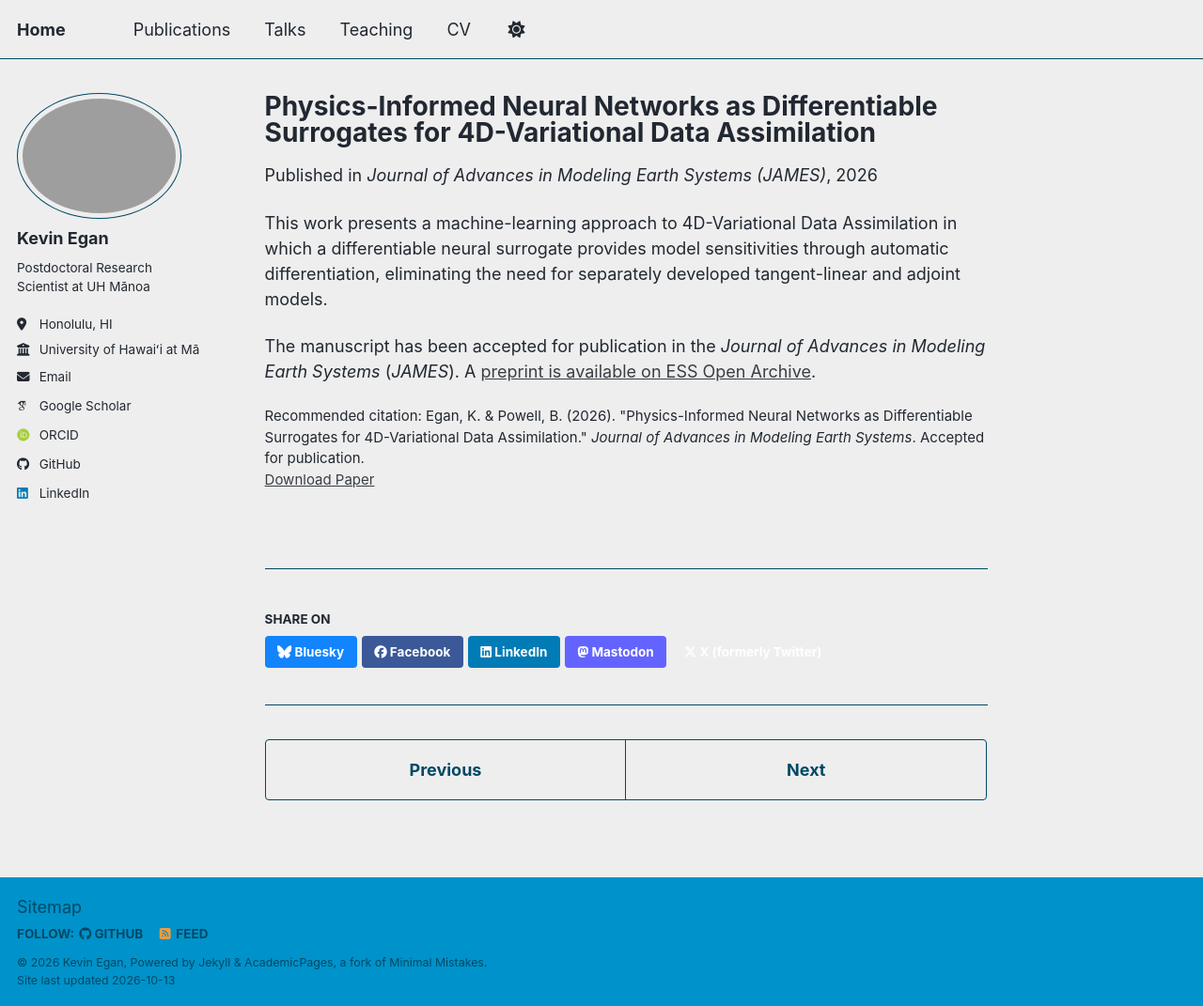
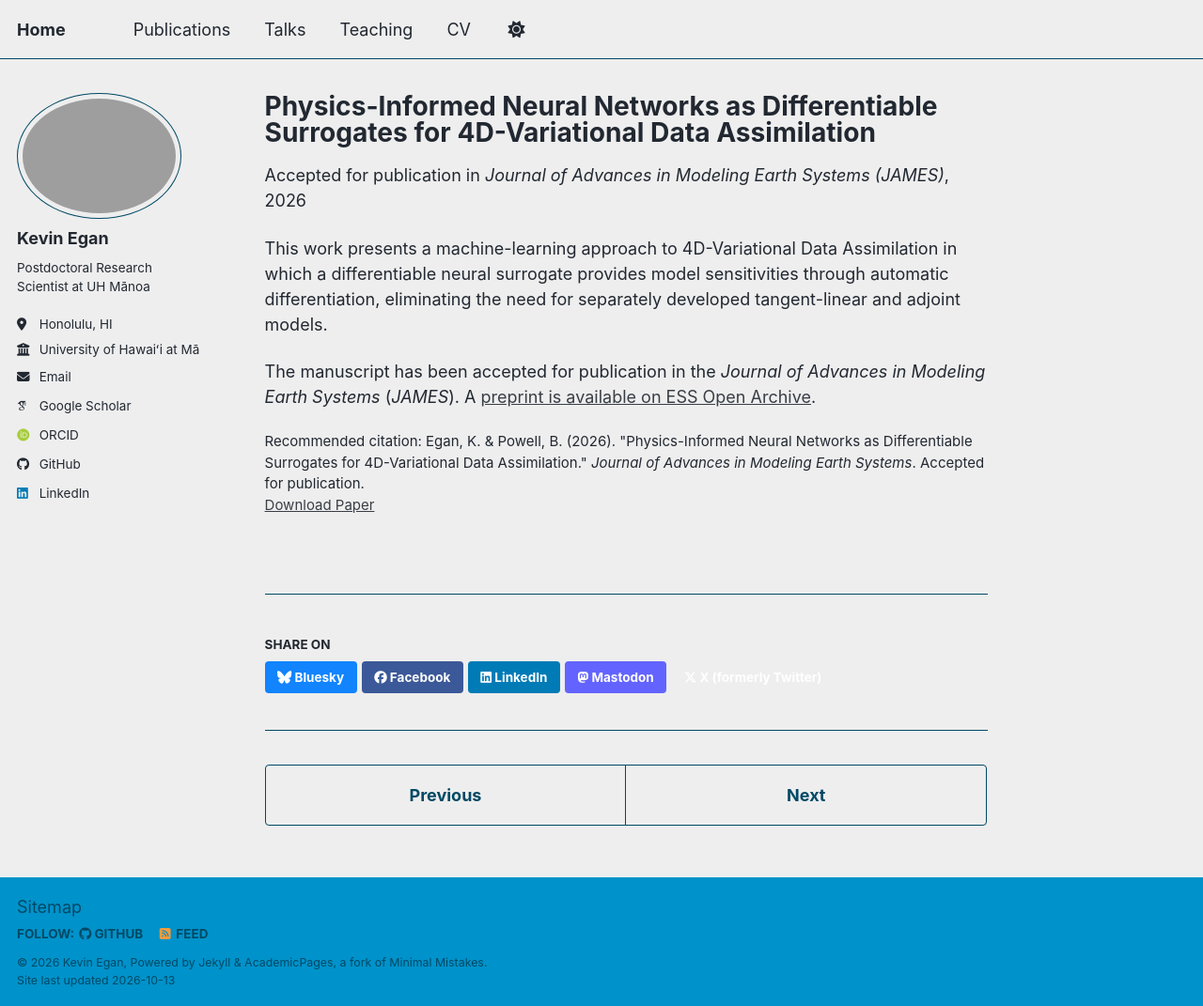
Before and after one commit to kevinegan31/kevinegan31.github.io, a Jekyll site: the page built from _publications/2026-09-10-james-pi-npz.md, in a window 1280 px wide and 1071 px high. Shown: the whole window at 94% size. Built offline with Jekyll 4.4.1, drawn with Linux system fonts in a browser that asks for light colours; some web fonts are replaced; a script bundle is joined from its source files by our own code; library files that are not in the unit come from our copies.

Commit message:
Add status field to publication entry for clarity on acceptance

```diff
--- a/_publications/2026-09-10-james-pi-npz.md
+++ b/_publications/2026-09-10-james-pi-npz.md
@@ -2,12 +2,12 @@
 title: "Physics-Informed Neural Networks as Differentiable Surrogates for 4D-Variational Data Assimilation"
 collection: publications
 category: manuscripts
+status: accepted
 permalink: /publications/2026-09-10-james-pi-npz
 excerpt: 'Developed a differentiable physics-informed neural surrogate for 4D-Variational Data Assimilation, using automatic differentiation to replace separately developed tangent-linear and adjoint models while maintaining comparable state-estimation accuracy.'
 date: 2026-10-13
 venue: 'Journal of Advances in Modeling Earth Systems (JAMES)'
 paperurl: 'https://doi.org/10.22541/essoar.15008576/v1'
-# link: 'https://essopenarchive.org/doi/full/10.22541/essoar.15008576/v1'
 citation: 'Egan, K. & Powell, B. (2026). "Physics-Informed Neural Networks as Differentiable Surrogates for 4D-Variational Data Assimilation." <i>Journal of Advances in Modeling Earth Systems</i>. Accepted for publication.'
 ---
 
```
